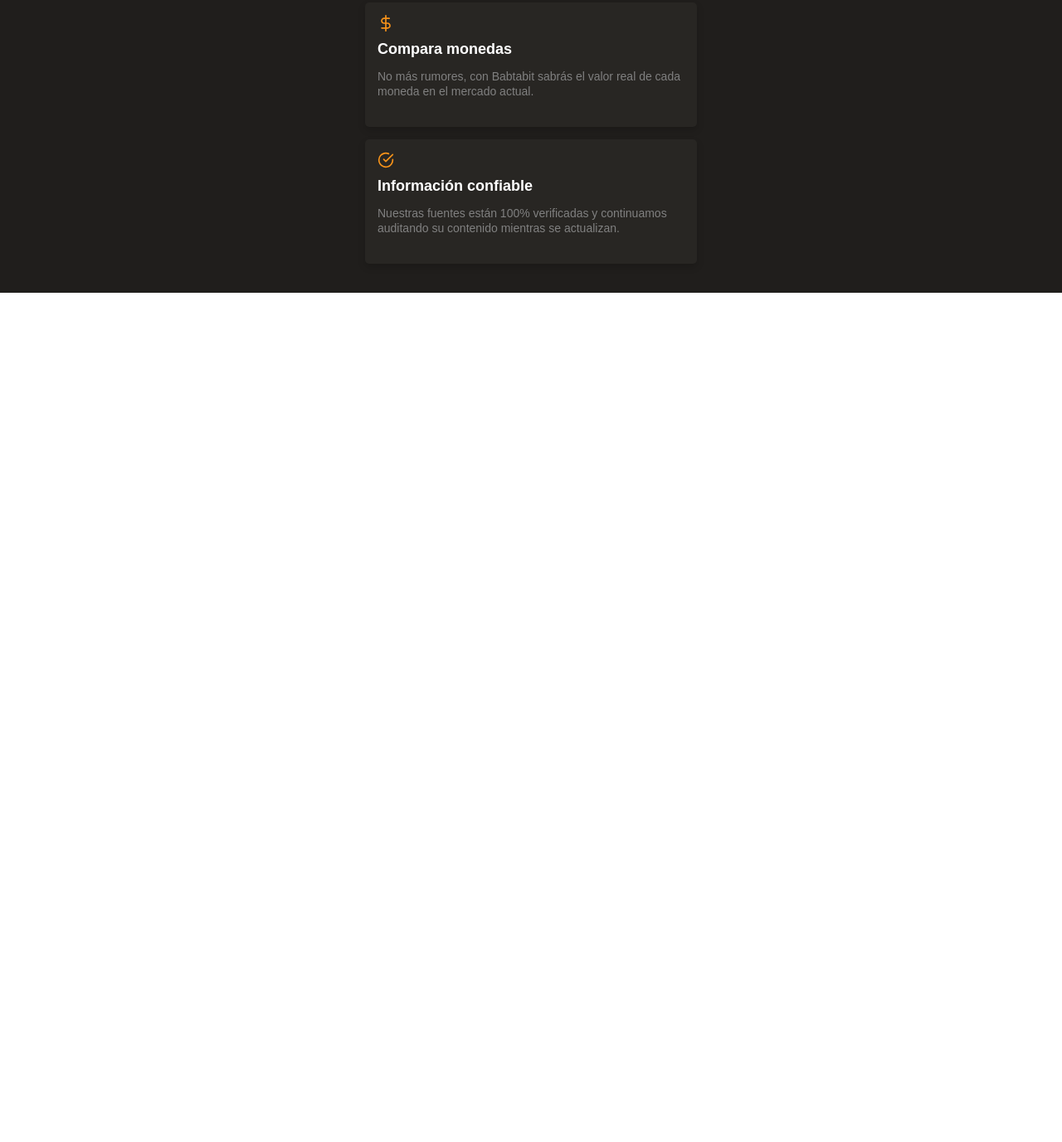
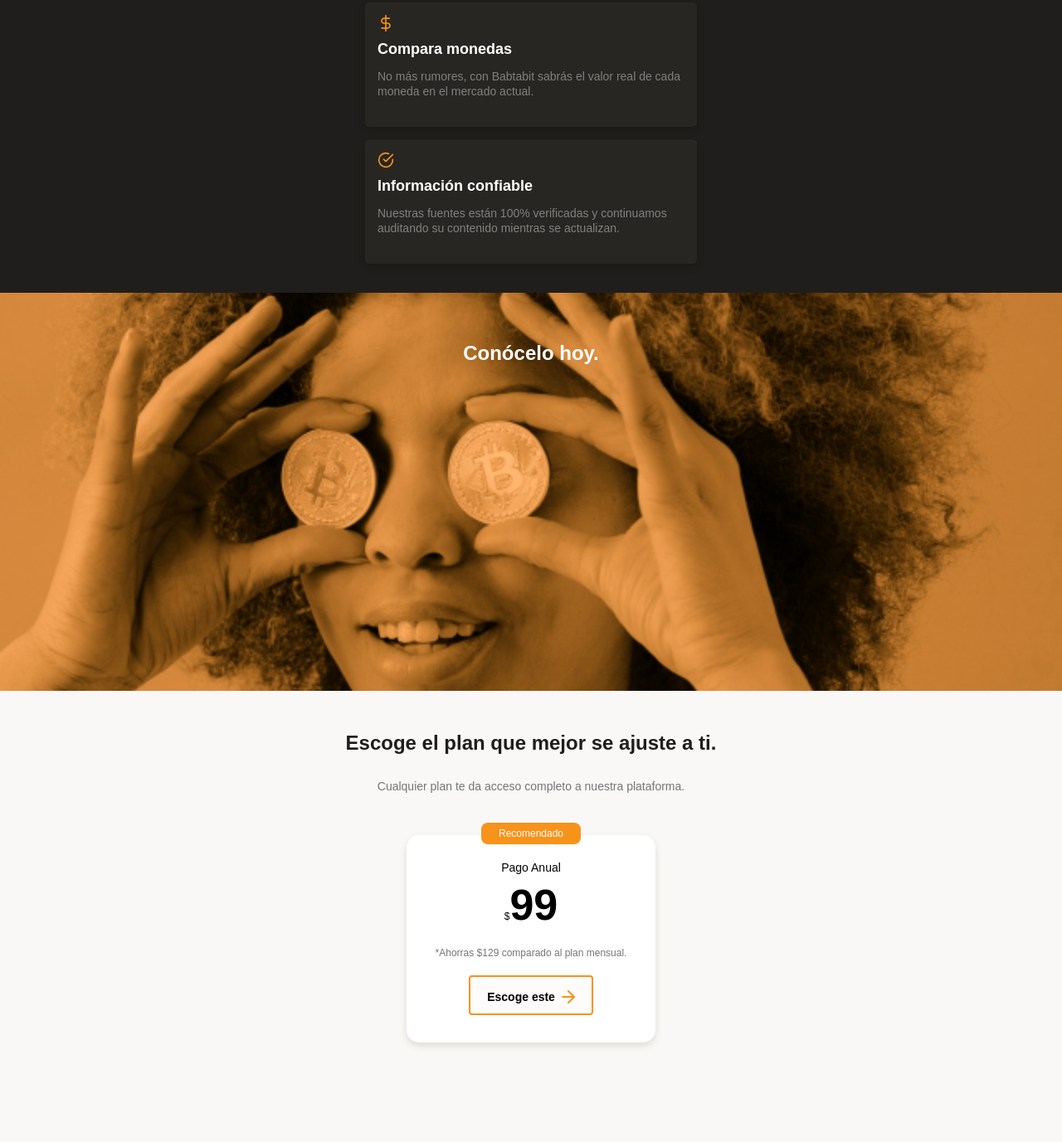
Before and after one commit to Sanbravo18/Responsive-Design-mobile-first, a plain HTML site: page index.html in a window 1280 px wide. Shown: the part 1639-3016 px from the top of the page at 83% size. Before the commit the page ends 1992 px from the top, so only its background shows below. Drawn offline with Linux system fonts and the light colour scheme.

Commit message:
Se agrega todo el contenido menos el scroll horizontal de los pagos

```diff
--- a/index.html
+++ b/index.html
@@ -19,7 +19,7 @@
           Batatabit te ayuda a navegar entre los diferentes precios y
           tendencias.
         </p>
-        <a href="" class="header--botton"
+        <a href="#planes" class="header--botton"
           >Conoce Nuestros Planes <span></span
         ></a>
       </div>
@@ -114,8 +114,28 @@
           </article>
         </section>
       </section>
-      <section></section>
-      <section></section>
+      <section class="bitcoin-img-container">
+        <h2>Conócelo hoy.</h2>
+      </section>
+      <section id="planes" class="main-plans--containers">
+        <div class="plans--title">
+          <h2>Escoge el plan que mejor se ajuste a ti.</h2>
+          <p class="clasep">Cualquier plan te da acceso completo a nuestra plataforma.</p>
+          <section class="plans-container--sider">
+            <article class="plans-container--card">
+              <p class="recommended">Recomendado</p>
+              <div class="plan-info-container">
+                <h3 class="plan-card-title">Pago Anual</h3>
+                <p class="plan-card-price"><span>$</span>99</p>
+                <p class="plan-card-saving">
+                  *Ahorras $129 comparado al plan mensual.
+                </p>
+                <button class="plan-card-ca">Escoge este <span></span></button>
+              </div>
+            </article>
+          </section>
+        </div>
+      </section>
     </main>
     <footer></footer>
   </body>
--- a/styles.css
+++ b/styles.css
@@ -155,15 +155,15 @@ main {
   max-width: 500px;
   height: 360px;
   margin: 0 auto;
-    font-family: "Inter",sans-serif;
+  font-family: "Inter", sans-serif;
 }
 
 .main-currency-table .currency-table--title {
   margin-bottom: 15px;
   font-size: 1.8rem;
-    font-weight: bold ;
+  font-weight: bold;
   line-height: 2.3rem;
-    color: var(--bitcoin-orange)
+  color: var(--bitcoin-orange);
 }
 
 .currency-table--container {
@@ -197,18 +197,18 @@ main {
   border-radius: 0 0 15px 0;
 }
 
-.currency-table--container .table__bottom-left{
+.currency-table--container .table__bottom-left {
   border-radius: 0 0 0 15px;
 }
 
-.currency-table--container .table__right{
+.currency-table--container .table__right {
   font-size: 1.4rem;
   font-weight: normal;
   line-height: 1.7rem;
   color: #757575;
 }
 
-.currency-table--container .down{
+.currency-table--container .down {
   display: inline-block;
   width: 15px;
   height: 15px;
@@ -219,7 +219,7 @@ main {
   background-repeat: no-repeat;
 }
 
-.currency-table--container .up{
+.currency-table--container .up {
   display: inline-block;
   width: 15px;
   height: 15px;
@@ -234,11 +234,10 @@ main {
   width: 190px;
   height: 45px;
   margin: 0 auto;
-    margin-top:  15px;
+  margin-top: 15px;
   padding: 8px;
   background-color: var(--soft-orange);
   border-radius: 8px;
-
 }
 .currency-table--date p {
   font-size: 1.2rem;
@@ -263,7 +262,7 @@ main {
   height: 25px;
   top: -10px;
   left: calc(50% - 20px);
-    background-image: url("./assets/icons/batata.svg")
+  background-image: url("./assets/icons/batata.svg");
 }
 
 .product-detail--title {
@@ -303,7 +302,7 @@ main {
   box-shadow: 0 4px 8px rgba(0, 0, 0, 0.16);
 }
 
-.product-detail--card .icon-card{
+.product-detail--card .icon-card {
   display: inline-block;
   width: 20px;
   height: 20px;
@@ -328,16 +327,139 @@ main {
   color: #808080;
 }
 
-.product-detail--card .clock{
-    background-image: url('./assets/icons/clock.svg');
+.product-detail--card .clock {
+  background-image: url("./assets/icons/clock.svg");
 }
 
-.product-detail--card .eye{
-    background-image: url('./assets/icons/eye.svg');
+.product-detail--card .eye {
+  background-image: url("./assets/icons/eye.svg");
 }
-.product-detail--card .dollar{
-    background-image: url('./assets/icons/dollar-sign.svg');
+.product-detail--card .dollar {
+  background-image: url("./assets/icons/dollar-sign.svg");
 }
-.product-detail--card .check-circle{
-    background-image: url('./assets/icons/check-circle.svg');
+.product-detail--card .check-circle {
+  background-image: url("./assets/icons/check-circle.svg");
 }
+
+.bitcoin-img-container {
+  width: 100%;
+  min-width: 320px;
+  height: 60vh;
+  background-image: url("./assets/img/bitcoinbaby2x.jpg");
+  background-position: center;
+  background-size: cover;
+  background-repeat: no-repeat;
+}
+
+.bitcoin-img-container h2 {
+  padding-top: 60px;
+  font-size: 2.4rem;
+  font-weight: bold;
+  line-height: 2.6rem;
+  color: var(--just-white);
+  text-align: center;
+}
+
+.main-plans--containers {
+  width: 100%;
+  min-width: 320px;
+  padding-bottom: 70px;
+  text-align: center;
+}
+
+.plans--title {
+  width: 90%;
+  min-width: 288px;
+  height: auto;
+  margin: 0 auto;
+  margin-bottom: 50px;
+}
+
+.plans--title h2 {
+  padding-top: 50px;
+  font-size: 2.4rem;
+  font-weight: bold;
+  line-height: 2.6rem;
+  color: var(--black);
+}
+
+.plans--title .clasep {
+  padding-top: 30px;
+  font-size: 1.4rem;
+  font-weight: 500;
+  line-height: 1.8rem;
+  color: #757575;
+}
+
+.plans-container--card {
+  position: relative;
+  width: 60%;
+  min-width: 230px;
+  max-width: 300px;
+  height: 250px;
+  margin: 50px auto 0;
+  padding: 0 15px;
+  background-color: var(--just-white);
+  border-radius: 15px;
+  box-shadow: 0 4px 8px rgba(89, 73, 30, 0.16);
+}
+
+.plans--title .recommended {
+  position: absolute;
+  background-color: var(--bitcoin-orange);
+  left: calc(50% - 60px);
+  font-size: 1.2rem;
+  border-radius: 8px;
+  color: var(--just-white);
+  top: -15px;
+  width: 120px;
+  padding: 6px;
+}
+
+.plan-card-title {
+  padding-top: 30px;
+  font-size: 1.4rem;
+  font-weight: 500;
+  line-height: 1.8rem;
+  color: black;
+}
+
+.plans--title .plan-card-price {
+  padding: 5px 0;
+  font-size: 5.2rem;
+  font-weight: bold;
+  line-height: 6.3rem;
+  color: black;
+}
+
+.plans--title .plan-card-price span {
+    font-size: 1.2rem;
+    font-weight: 300;
+}
+
+.plan-card-saving {
+    font-size:  1.2rem;
+    color: #757575;
+    padding-top: 0;
+}
+
+.plan-card-ca {
+    width: 150px;
+    height: 48px;
+    margin-top: 20px;
+    background-color: #fdfcfb;
+    border-radius: 4px ;
+    border: 2px solid var(--bitcoin-orange);
+    font-size: 1.4rem;
+    font-weight: bold;
+    line-height: 1.8rem;
+    font-family: "DM Sans", sans-serif ;
+}
+
+.plan-card-ca span {
+    display: inline-block;
+    width: 20px;
+    height: 20px;
+    background-image: url('./assets/icons/orange-right-arrow.svg');
+    vertical-align: text-bottom;
+}
```
Lines whose indentation alone changed are shown as unchanged.
